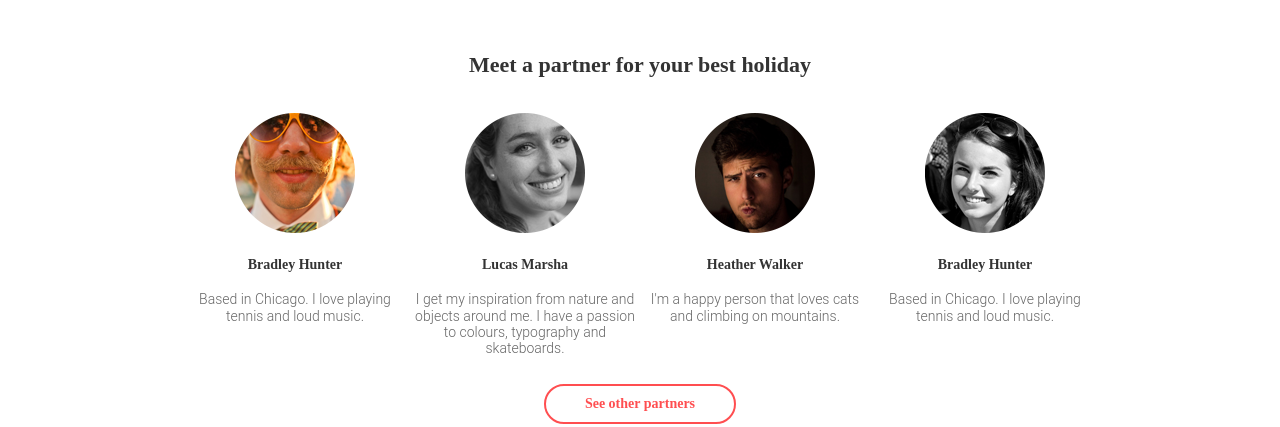
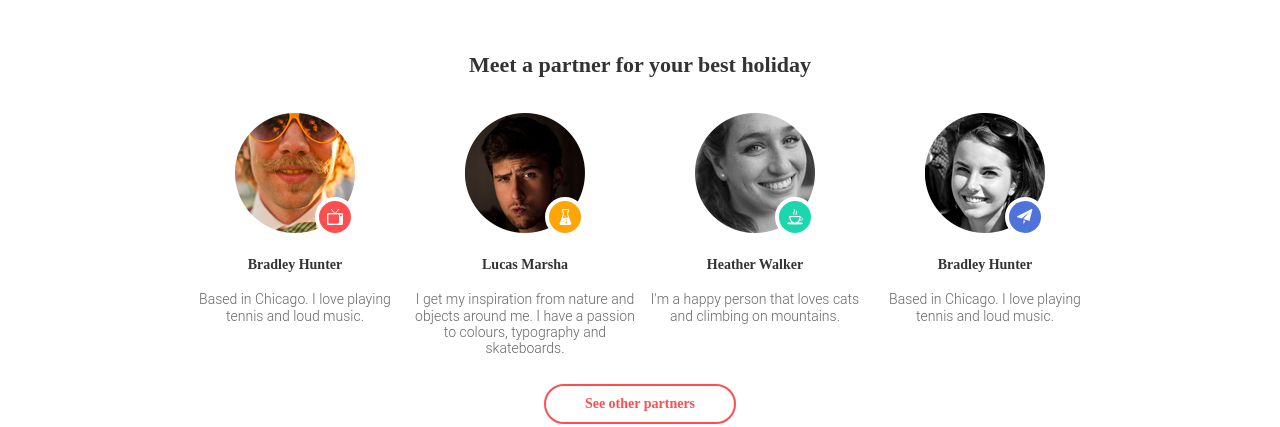
Before and after one commit to grisha19961116/goit-fe-course-08, a plain HTML site: page html-css/module-8/index.html in a window 1280 px wide. Shown: the part 708-1135 px from the top of the page. Drawn offline with Linux system fonts and the light colour scheme.

Commit message:
some fix

```diff
--- a/html-css/module-8/css/style.css
+++ b/html-css/module-8/css/style.css
@@ -106,9 +106,39 @@ text-align: center;
 
 }
 .section-ul-li-div-for-img{
+    position: relative;
     width: 120px;
     height: auto;
     margin: 0px auto 20px auto;
+}
+.section-ul-li-div-for-img::before{
+    position: absolute;
+    content: "";
+    display: block;
+    background-position: center;
+    background-repeat: no-repeat;
+width: 32px;
+height: 32px;
+right: 0;
+bottom: 0;
+border-radius: 50%;
+border: 4px solid #ffffff;
+}
+.section-ul-li-div-for-img-first::before{
+    background-image: url(../img/homework-08tv.png);
+    background-color: #ff4e50;
+}
+.section-ul-li-div-for-img-second::before{
+    background-image: url(../img/homework-08lock.png);
+    background-color: #ffa507;
+}
+.section-ul-li-div-for-img-third::before{
+    background-image: url(../img/homework-08coffe.png);
+    background-color: #1cd7ad;
+}
+.section-ul-li-div-for-img-fourth::before{
+    background-image: url(../img/homework-08fly.png);
+    background-color: #4e73db;
 }
 .section-h3{
     font-size: 22px;
@@ -150,7 +180,7 @@ text-align: center;
 }
 @media (min-width: 768px) {
     .header{
-        background-image:url(../img/homework-08_Tablet-1png);
+        background-image:url(../img/homework-08_Tablet-1.png);
     }
     .header-for-position-elements{
         display: flex;
--- a/html-css/module-8/index.html
+++ b/html-css/module-8/index.html
@@ -29,7 +29,7 @@
         best holiday</h3>
     <ul class="section-ul">
     <li class="section-ul-li section-ul-li-fisrt">
-        <div class="section-ul-li-div-for-img">
+        <div class="section-ul-li-div-for-img section-ul-li-div-for-img-first">
             <img src="../module-8/img/homework-08man-with-mustage.png" alt="man" width="120" height="120">
     </div>
     <h4 class="section-ul-li-h4">Bradley Hunter</h4>
@@ -37,22 +37,22 @@
 </li>
 
     <li class="section-ul-li section-ul-li-second">
-        <div class="section-ul-li-div-for-img">
-            <img src="../module-8/img/homework-08first-girl.png" alt="girl" width="120" height="120">
+        <div class="section-ul-li-div-for-img section-ul-li-div-for-img-second">
+            <img src="../module-8/img/homework-08man-with-bard.png" alt="girl" width="120" height="120">
     </div>
     <h4 class="section-ul-li-h4">Lucas Marsha</h4>
     <p class="section-ul-li-p">I get my inspiration from nature and objects around me. I have a passion to colours, typography and skateboards.
     </p>
 </li>
     <li class="section-ul-li section-ul-li-third">
-        <div class="section-ul-li-div-for-img">
-            <img src="../module-8/img/homework-08man-with-bard.png" alt="man" width="120" height="120">
+        <div class="section-ul-li-div-for-img section-ul-li-div-for-img-third">
+            <img src="../module-8/img/homework-08first-girl.png"  alt="man" width="120" height="120">
     </div>
     <h4 class="section-ul-li-h4">Heather Walker</h4>
     <p class="section-ul-li-p">I'm a happy person that loves cats and climbing on mountains.</p>
 </li>
     <li class="section-ul-li section-ul-li-fourth">
-        <div class="section-ul-li-div-for-img">
+        <div class="section-ul-li-div-for-img section-ul-li-div-for-img-fourth">
             <img src="../module-8/img/homework-08girl-with-sunglasses.png" alt="girl" width="120" height="120">
     </div>
     <h4 class="section-ul-li-h4">Bradley Hunter</h4>
```
Also changed, not shown: html-css/module-8/img/homework-08-11.png (added), html-css/module-8/img/homework-08coffe.png (added), html-css/module-8/img/homework-08fly.png (added), html-css/module-8/img/homework-08lock.png (added), html-css/module-8/img/homework-08tv.png (added), 2 other files.
